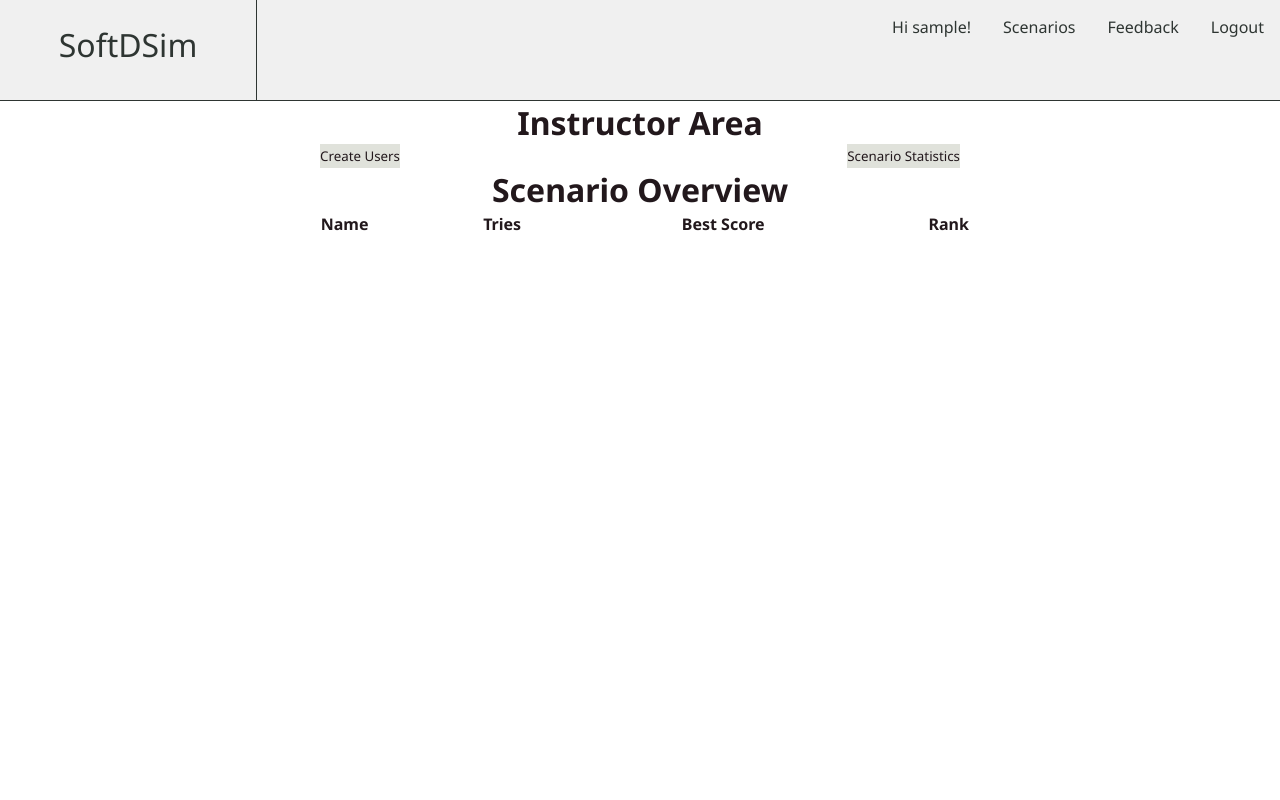
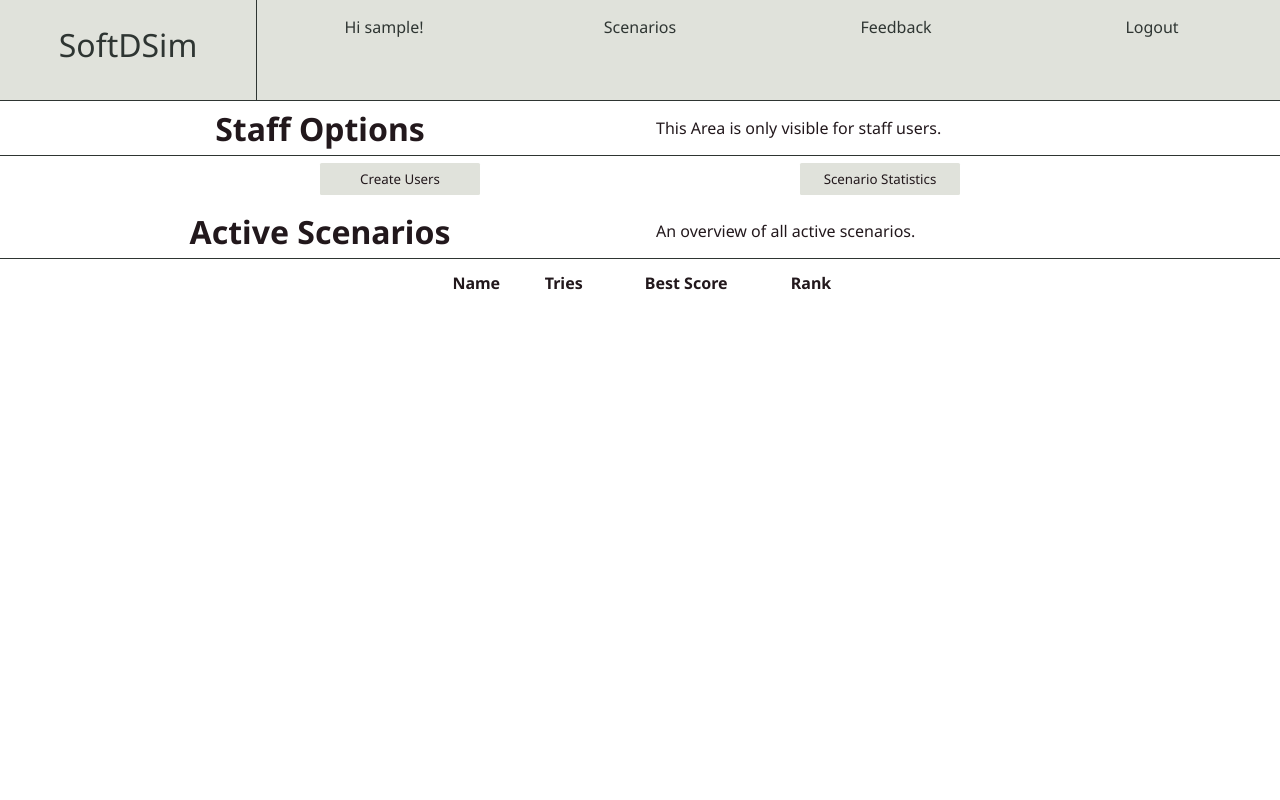
Before and after one commit to othshine/softDsim, a Django app: page / in a window 1280 px wide. Run offline with Django 3.2, Linux system fonts and the light colour scheme; the visitor is signed in with stand-in values (Sample User, id 1); data that the repository does not hold is empty; some libraries are stand-ins or nearby versions.

Commit message:
style improvements

```diff
--- a/app/src/domain/history.py
+++ b/app/src/domain/history.py
@@ -5,6 +5,9 @@ from mongo_models import ClickHistoryModel
 
 
 def write(history_id, data, index):
+    print("XXXXXX")
+    print(data)
+    print("XXXXXX")
     event = {'decision_index': index, 'user_opts': [], 'timestamp': int(time.time())}
     for answer in data.get('button_rows', []):
         event['user_opts'].append({'title': answer.get('title'),
--- a/app/static/app/styles.css
+++ b/app/static/app/styles.css
@@ -1,11 +1,15 @@
-@import url('https://fonts.googleapis.com/css2?family=Noto+Sans:ital,wght@0,400;0,700;1,400;1,700&display=swap'); /* COLORS */
+@import url('https://fonts.googleapis.com/css2?family=Noto+Sans:ital,wght@0,400;0,700;1,400;1,700&display=swap');
+
+/* COLORS */
 :root {
     --neon: #1b98e0;
     --blue: #8b85c1;
     --black: #22181cff;
     --jet: #2e3532;
     --red: #8b2635;
+    --green: green;
     --light: #E0E2DB;
+    --bg-light: #E0E2DB;
 }
 
 /* ======== GENERAL  ======== */
@@ -112,7 +116,7 @@ table {
 }
 
 .main-division-third:nth-child(2n) {
-    background-color: #F0F0F0
+    background-color: var(--bg-light)
 }
 
 .main-division-third > .division-title {
@@ -146,7 +150,8 @@ button {
 }
 
 button:hover {
-    background-color: rgba(99, 99, 99, 0.12);
+    background-color: var(--bg-light);
+    border: 1px solid var(--neon);
 }
 
 button:disabled:hover {
@@ -188,6 +193,14 @@ button.active-button {
     background-color: var(--red);
     color: white;
     font-weight: bold;
+}
+
+button.unclickable, button.unclickable:hover, button.unclickable:active {
+    cursor: default;
+    background-color: var(--light);
+    color: var(--jet);
+    box-shadow: none;
+    border: none;
 }
 
 /* Charts */
@@ -283,7 +296,7 @@ nav {
     display: block;
     width: 100%;
     height: 100px;
-    background-color: #F0F0F0;
+    background-color: var(--bg-light);
     border-bottom: 1px solid var(--jet);
     text-align: right;
     position: relative;
@@ -326,14 +339,19 @@ nav .logo {
     color: var(--neon);
 }
 
-.row {
+.row{
     width: 100%;
+    min-height: 3rem;
+    text-align: center;
     display: flex;
     flex-direction: row;
     justify-content: space-between;
     align-items: center;
-    text-align: center;
     border: 0;
+}
+
+.row > * {
+    width: 100%;
 }
 
 nav .row > div {
@@ -364,3 +382,37 @@ table.std-stripped tr:nth-child(even) > td {
 .head {
     background-color: var(--blue);
 }
+
+
+.button-bar > button {
+    width: 100%;
+    max-width: 10rem;
+    height: 2rem;
+    border-radius: 0.1rem;
+    margin-bottom: 0.1rem;
+}
+
+
+.section-header {
+    border-bottom: 1px solid var(--jet);
+    font-weight: normal;
+}
+
+
+.section-header > ul {
+  display: flex;
+  flex-direction: row;
+  flex-wrap: wrap;
+}
+
+.section-header > ul > li {
+  margin: 1rem;
+}
+
+
+.positive {
+    color: var(--green);
+}
+.negative {
+    color: var(--red);
+}
--- a/app/templates/app/app.html
+++ b/app/templates/app/app.html
@@ -4,13 +4,13 @@
 {% block nav-content %}
     <div class="row">
     <div id="task-container" class="row-container">
-        <button>Tasks: [[ tasks_done ]] / [[ tasks_total ]]
+        <button class="unclickable">Tasks: [[ tasks_done ]] / [[ tasks_total ]]
             <template v-if="current_workday"></template>
             (+[[ current_workday.tasks ]])
         </button>
     </div>
     <div class="row-container">
-        <button>Monthly Expenditure: [[ cost | toCurrency ]]</button>
+        <button class="unclickable">Monthly Expenditure: [[ cost | toCurrency ]]</button>
     </div>
 {% endblock %}
 
--- a/app/templates/app/index.html
+++ b/app/templates/app/index.html
@@ -5,22 +5,29 @@
 {% block content %}
 
     {% if request.user.is_staff  %}
-        <div class="row title-row">
-            <h1>Instructor Area</h1>
-        </div>
+        <div class="row section-header">
+        <h1>Staff Options</h1>
+        <ul>
+            <li>This Area is only visible for staff users.</li>
+        </ul>
+    </div>
 
-        <div class="row" style="width: 50%; margin-right: auto; margin-left: auto">
+        <div class="row button-bar" style="width: 50%; margin-right: auto; margin-left: auto">
         <button onclick="location.href='/createusers'">Create Users</button>
         <button onclick="location.href='/instructor'">Scenario Statistics</button>
         </div>
 
     {% endif %}
 
-    <div class="half-box">
-        <div class="row title-row">
-            <h1>Scenario Overview</h1>
-        </div>
-        <table>
+       <div class="row section-header">
+        <h1>Active Scenarios</h1>
+        <ul>
+            <li>An overview of all active scenarios.</li>
+        </ul>
+    </div>
+    <div class="row">
+    <div class="xsm"></div>
+        <table style="width: 100%">
             <tr>
                 <th>Name</th>
                 <th>Tries</th>
@@ -41,6 +48,7 @@
                 {% endfor %}
 
         </table>
+    <div class="xsm"></div>
     </div>
 
 
--- a/app/views/instructor.py
+++ b/app/views/instructor.py
@@ -21,6 +21,7 @@ SUFFIX = None
 CSV_SEPARATOR = ";"
 
 PASSWORD_LEN = 8
+
 
 @staff_member_required
 def review(request, sid):
@@ -47,6 +48,7 @@ def review(request, sid):
 
     return render(request, "app/instructor/review.html",
                   {'history': history, 'scenario': scenario, 'ranking': i, 'ranks': len(ranking) + 1})
+
 
 @staff_member_required
 def instructor_(request):
@@ -76,6 +78,7 @@ def create_scenario_template_inspection_overview(scenario):
                             total_tries=user_model.get_num_total_tries(scenario.id), total_users=len(ranking))
 
 
+@staff_member_required
 def instructor_inspect(request, sid):
     model = ScenarioMongoModel()
     try:
@@ -86,19 +89,24 @@ def instructor_inspect(request, sid):
     except NoObjectWithIdException:
         return HttpResponseRedirect("/instructor")
 
+
+@staff_member_required
 def inpect_user(request, sid, username):
     history_model = UserMongoModel()
     scenario_model = ScenarioMongoModel()
-    user = history_model.get_user_scorecard(user=username, template_id=sid)
+    user_score_data = history_model.get_user_scorecard(user=username, template_id=sid)
     name = scenario_model.get(sid).name
-    return render(request, "app/instructor/inspect_user.html", {"user_data": user, "name": name})
+    return render(request, "app/instructor/inspect_user.html", {"user_data": user_score_data, "name": name, "username": username, "tries": len(user_score_data)})
+
 
 def login(request):
     return render(request, "app/instructor/login.html")
 
+
 @staff_member_required
 def instructor_search(request):
     return render(request, "app/instructor/search.html")
+
 
 @staff_member_required
 @csrf_exempt
@@ -113,6 +121,7 @@ def scenarios(request):
         x = model.find_all_templates()
         context = {'scenarios': [s.json for s in x]}
         return HttpResponse(json.dumps(context), content_type="application/json")
+
 
 @staff_member_required
 def scenario_search_result(request):
@@ -129,6 +138,7 @@ def get_scenario(request, sid):
         except NoObjectWithIdException:
             return HttpResponse(status=404)
     return HttpResponse(json.dumps(model.get(sid).json), content_type="application/json")
+
 
 @staff_member_required
 def add_scenario(request):
@@ -150,6 +160,7 @@ def add_scenario(request):
         ]
     }
     return render(request, "app/instructor/instructor_edit.html", context)
+
 
 @staff_member_required
 def edit(request, sid):
@@ -176,6 +187,7 @@ def edit(request, sid):
     }
     return render(request, "app/instructor/instructor_edit.html", context)
 
+
 @staff_member_required
 def add_decision(request, sid):
     mongo = ScenarioMongoModel()
@@ -184,6 +196,7 @@ def add_decision(request, sid):
     s.add(Decision())
     mongo.update(s)
     return HttpResponseRedirect("/instructor/edit/" + sid + "/" + str(nr))
+
 
 @staff_member_required
 def edit_decision(request, sid, nr):
@@ -214,7 +227,7 @@ def create_users(request):
             csv = ""
             sep = CSV_SEPARATOR if data.get('csv_separator') == "" else data.get('csv_separator')
             for i in range(int(data.get('number', 0))):
-                username = data.get('prefix', PREFIX) + f"{i+1:03d}"
+                username = data.get('prefix', PREFIX) + f"{i + 1:03d}"
                 if data.get('suffix'):
                     username += data.get('suffix')
                 password = create_password()
```
Also changed, not shown: app/static/app/instructor/instructor.css (+1 -14 lines), app/templates/app/instructor/inspect.html (+6 -3 lines), app/templates/app/instructor/inspect_user.html (+6 -2 lines), app/templates/app/instructor/instructor.html (+5 -2 lines), app/templates/app/instructor/review.html (+12 -7 lines), app/templatetags/filters.py (+19 -1 lines).
